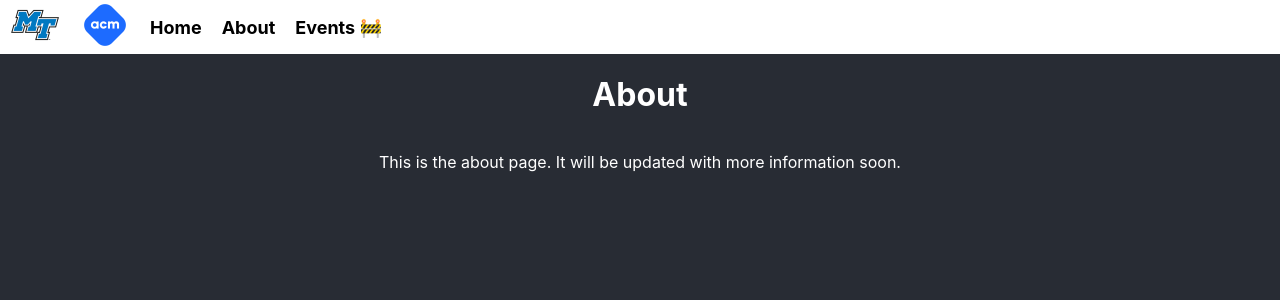
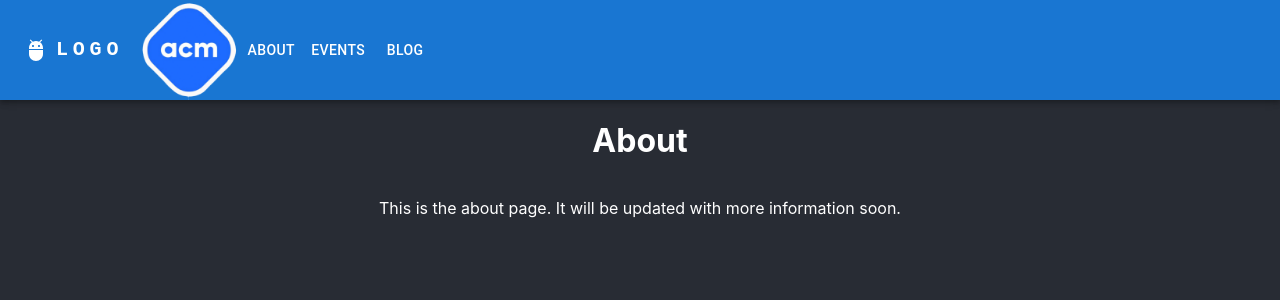
Before and after one commit to mtsuacm/acm-website, a React (Create React App) app: page /about in a window 1280 px wide. Shown: the top 300 px of the page. Built offline with nearby package versions, Linux system fonts and the light colour scheme.

Commit message:
💅  STYLE: add material UI and change navbar

```diff
--- a/package.json
+++ b/package.json
@@ -3,6 +3,10 @@
   "version": "0.1.0",
   "private": true,
   "dependencies": {
+    "@emotion/react": "^11.10.5",
+    "@emotion/styled": "^11.10.5",
+    "@mui/icons-material": "^5.11.0",
+    "@mui/material": "^5.11.3",
     "@testing-library/jest-dom": "^5.16.5",
     "@testing-library/react": "^13.4.0",
     "@testing-library/user-event": "^13.5.0",
--- a/src/components/navbar.tsx
+++ b/src/components/navbar.tsx
@@ -1,71 +1,121 @@
-import React from "react";
-import styled from "styled-components";
-import { Link } from "react-router-dom";
-import acmlogo from "../../src/images/acm-logo.jpeg";
-import mtsuLogo from "../../src/images/MTlogo.png";
+import * as React from 'react';
+import AppBar from '@mui/material/AppBar';
+import Box from '@mui/material/Box';
+import Toolbar from '@mui/material/Toolbar';
+import IconButton from '@mui/material/IconButton';
+import Typography from '@mui/material/Typography';
+import Menu from '@mui/material/Menu';
+import MenuIcon from '@mui/icons-material/Menu';
+import Container from '@mui/material/Container';
+import Avatar from '@mui/material/Avatar';
+import Button from '@mui/material/Button';
+import Tooltip from '@mui/material/Tooltip';
+import MenuItem from '@mui/material/MenuItem';
+import AdbIcon from '@mui/icons-material/Adb';
 
 
+import { useNavigate, useLocation } from 'react-router-dom';
+import acmlogo from "../../src/images/acm-logo.png";
+const pages = ['About', 'Events', 'Blog'];
+function ResponsiveAppBar() {
+  const [anchorElNav, setAnchorElNav] = React.useState<null | HTMLElement>(null);
+  const [anchorElUser, setAnchorElUser] = React.useState<null | HTMLElement>(null);
+
+  const handleOpenNavMenu = (event: React.MouseEvent<HTMLElement>) => {
+    setAnchorElNav(event.currentTarget);
+  };
+  const handleOpenUserMenu = (event: React.MouseEvent<HTMLElement>) => {
+    setAnchorElUser(event.currentTarget);
+  };
+
+  const handleCloseNavMenu = () => {
+    setAnchorElNav(null);
+  };
+
+  const handleCloseUserMenu = () => {
+    setAnchorElUser(null);
+  };
 
 
-const Wrapper = styled.div`
-  background: white;
-  color: black;
-  font-size: 24px;
-  display: flex;
-  width: 100vw;
-  justify-content: start;
-`;
-// px = pixels
-// vw = viewport width
-// vh = viewport height
-// rem = relative to font-size of the root element
-// em = relative to the font-size of the element (2em means 2 times the size of the current font)
+  let navigate = useNavigate();
+  let location = useLocation();
 
+  return (
+    <AppBar position="static">
+      <Container maxWidth="xl">
+        <Toolbar disableGutters>
+          <AdbIcon sx={{ display: { xs: 'none', md: 'flex' }, mr: 1 }} />
+          <Typography
+            variant="h6"
+            noWrap
+            component="a"
+            href="/"
+            sx={{
+              mr: 2,
+              display: { xs: 'none', md: 'flex' },
+              fontFamily: 'monospace',
+              fontWeight: 700,
+              letterSpacing: '.3rem',
+              color: 'inherit',
+              textDecoration: 'none',
+            }}
+          >
+            LOGO
+          </Typography>
 
-const LinkItem = styled.p`
-  color: black;
-  font-size: 18px;
-  font-weight: bold;
-  margin: auto 10px;
-  align-self: center;
-  // ignore this hack 😂 'none' wouldn't work
-  text-decoration: underline;
-  text-decoration-color: #fff;
-`;
+          <Box sx={{ flexGrow: 1, display: { xs: 'flex', md: 'none' } }}>
+            <IconButton
+              size="large"
+              aria-label="account of current user"
+              aria-controls="menu-appbar"
+              aria-haspopup="true"
+              onClick={handleOpenNavMenu}
+              color="inherit"
+            >
+              <MenuIcon />
+            </IconButton>
+            <Menu
+              id="menu-appbar"
+              anchorEl={anchorElNav}
+              anchorOrigin={{
+                vertical: 'bottom',
+                horizontal: 'left',
+              }}
+              keepMounted
+              transformOrigin={{
+                vertical: 'top',
+                horizontal: 'left',
+              }}
+              open={Boolean(anchorElNav)}
+              onClose={handleCloseNavMenu}
+              sx={{
+                display: { xs: 'block', md: 'none' },
+              }}
+            >
+             //only show links that arent the current page
+              {pages.map((page) => (
+                <MenuItem key={page} onClick={() => {navigate(`${page}`)}}>
+                  <Typography textAlign="center">{page}</Typography>
+                </MenuItem>
+              ))}
+            </Menu>
+          </Box>
+            <img src={acmlogo} alt="logo" style={{ width: '100px' }} />
+           <Box sx={{ flexGrow: 1, display: { xs: 'none', md: 'flex' } }}>
+            {pages.map((page) => (
+              <Button
+                key={page}
+                onClick={handleCloseNavMenu}
+                sx={{ my: 2, color: 'white', display: 'block' }}
+              >
+                {page}
+              </Button>
+            ))}
+          </Box>
 
-const linkStyle = {
-    color: "black",
-    textDecoration: "underline",
-    textDecorationColor: "#fff"
-    }
-const NavBar = () => {
-  return (
-    <>
-      <Wrapper>
-      <LinkItem>
-        <img src={mtsuLogo} alt="MTSU Logo" width="50px" height="50px" />
-      </LinkItem>
-        <LinkItem>
-        <img src={acmlogo} alt="ACM Logo" style={{ width: "50px", height: "50px" }} />
-        </LinkItem>
-          <LinkItem>
-        <Link to="/" style={linkStyle}>
-            Home
-        </Link>
-          </LinkItem>
-          <LinkItem>
-        <Link to="/about" style={linkStyle}>
-        About
-        </Link>
-        </LinkItem>
-        <LinkItem>
-        <Link to="/" style={linkStyle}>
-        Events 🚧
-        </Link>
-        </LinkItem>
-      </Wrapper>
-    </>
+         </Toolbar>
+      </Container>
+    </AppBar>
   );
-};
-
-export default NavBar;
+}
+export default ResponsiveAppBar;
```
Also changed, not shown: src/images/acm-logo.png (added), 1 other file (tests, documents, lock files or other folders).
